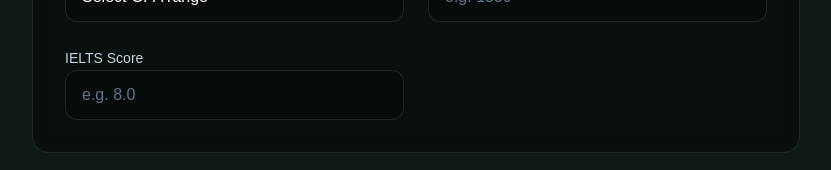
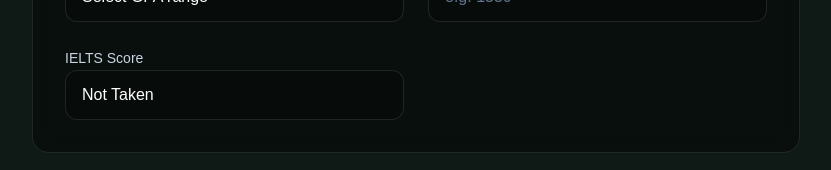
Before and after one commit to xxhibitt/shoqan_alumni, a Next.js app: page /onboarding in a window 1280 px wide. Shown: the part 1222-1392 px from the top of the page, without its empty margins (224-1055 px from the left). Built offline with nearby package versions, Linux system fonts and the light colour scheme; no server answers.

Commit message:
/onboarding overhaul: backend

```diff
--- a/src/app/onboarding/page.tsx
+++ b/src/app/onboarding/page.tsx
@@ -238,12 +238,12 @@
 
                 {/* Dropdown */}
                 {showDropdown && universityResults.length > 0 && (
-                  <ul className="absolute z-20 w-full mt-2 bg-[#1a2c24] border border-emerald-500/30 rounded-xl shadow-lg max-h-60 overflow-y-auto">
+                  <ul className="absolute z-50 w-full mt-1 bg-[#1a1a1a] border border-white/10 rounded-md shadow-lg max-h-60 overflow-y-auto">
                     {universityResults.map((uni, idx) => (
                       <li
                         key={idx}
                         onClick={() => selectUniversity(uni)}
-                        className="px-4 py-3 hover:bg-emerald-500/20 cursor-pointer text-sm text-slate-300 transition-colors border-b border-white/5 last:border-0"
+                        className="px-4 py-3 hover:bg-emerald-500/10 cursor-pointer text-sm text-slate-300 transition-colors border-b border-white/5 last:border-0"
                       >
                         {uni}
                       </li>
@@ -314,8 +314,15 @@
                 <input
                   type="number"
                   name="satScore"
+                  min="400"
+                  max="1600"
+                  step="10"
                   value={formData.satScore}
-                  onChange={handleChange}
+                  onChange={(e) => {
+                    const val = parseInt(e.target.value);
+                    if (val > 1600) e.target.value = "1600";
+                    handleChange(e);
+                  }}
                   placeholder="e.g. 1550"
                   className="w-full bg-black/20 border border-white/10 rounded-xl px-4 py-3 text-white placeholder:text-slate-500 focus:outline-none focus:ring-2 focus:ring-emerald-500/50 transition-all"
                 />
@@ -323,15 +330,25 @@
 
               <div className="space-y-2">
                 <label className="text-sm font-medium text-slate-300">IELTS Score</label>
-                <input
-                  type="number"
-                  step="0.5"
+                <select
                   name="ieltsScore"
                   value={formData.ieltsScore}
                   onChange={handleChange}
-                  placeholder="e.g. 8.0"
-                  className="w-full bg-black/20 border border-white/10 rounded-xl px-4 py-3 text-white placeholder:text-slate-500 focus:outline-none focus:ring-2 focus:ring-emerald-500/50 transition-all"
-                />
+                  className="w-full bg-black/20 border border-white/10 rounded-xl px-4 py-3 text-white focus:outline-none focus:ring-2 focus:ring-emerald-500/50 transition-all appearance-none"
+                >
+                  <option value="">Not Taken</option>
+                  <option value="4.0">4.0</option>
+                  <option value="4.5">4.5</option>
+                  <option value="5.0">5.0</option>
+                  <option value="5.5">5.5</option>
+                  <option value="6.0">6.0</option>
+                  <option value="6.5">6.5</option>
+                  <option value="7.0">7.0</option>
+                  <option value="7.5">7.5</option>
+                  <option value="8.0">8.0</option>
+                  <option value="8.5">8.5</option>
+                  <option value="9.0">9.0</option>
+                </select>
               </div>
 
               {/* Alumnus Only: Mentoring Switch */}
```
